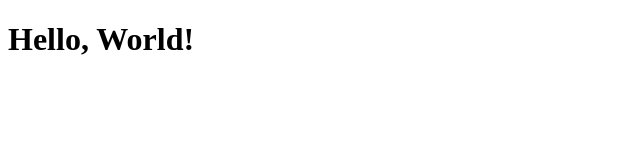
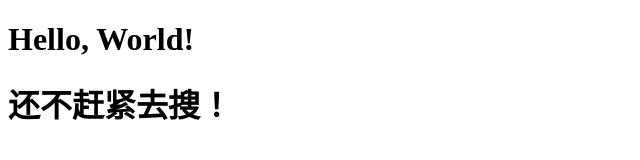
Before and after one commit to Zhixin-Devme/Zhixin-Devme.github.io, a plain HTML site: page index.html in a window 1280 px wide. Shown: the whole page, without its empty margins (0-640 px from the left). Drawn offline with Linux system fonts and the light colour scheme.

Commit message:
Update index.html

```diff
--- a/index.html
+++ b/index.html
@@ -4,4 +4,5 @@
 </head>
 <blog>
   <h1>Hello, World!</h1>
+  <h1>还不赶紧去搜！</h1>
 </blog>
```
